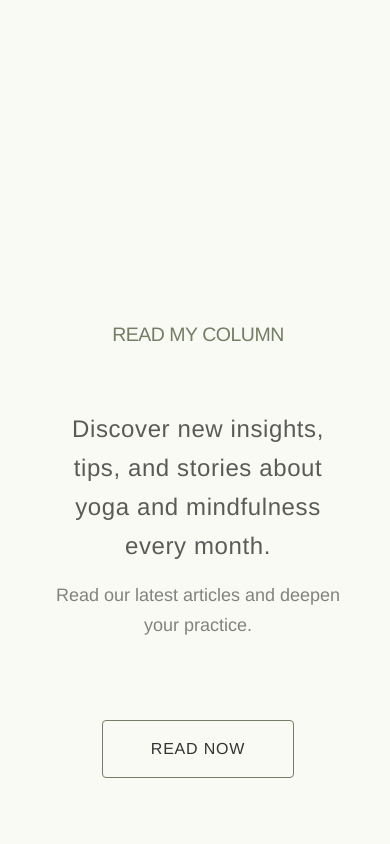
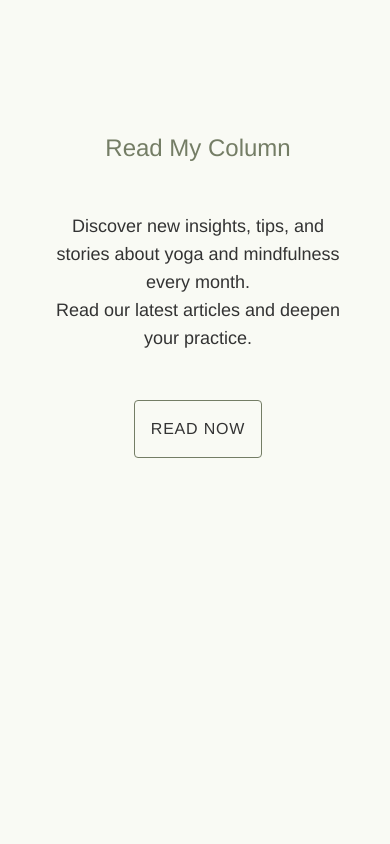
Before and after one commit to samanthacabrera/yoga-library, a React (Vite) app: page / in a window 390 px wide. Shown: the part 10940-11784 px from the top of the page. Built offline with nearby package versions, Linux system fonts and the light colour scheme.

Commit message:
home component refactor done

```diff
--- a/src/components/Home.jsx
+++ b/src/components/Home.jsx
@@ -278,34 +278,25 @@ const Home = () => {
 
       {/* Newsletter */}
         <motion.div
-        initial={{ opacity: 0, y: 50 }}
-        whileInView={{ opacity: 1, y: 0 }}
-        viewport={{ once: false, amount: 0.2 }}
-        transition={{ duration: 1 }}
-        className="py-48 flex flex-col items-center text-center"
+          initial={{ opacity: 0, y: 50 }} whileInView={{ opacity: 1, y: 0 }} viewport={{ once: false, amount: 0.2 }} transition={{ duration: 1 }}
+          className="flex flex-col justify-center items-center text-center space-y-12"
         >
-        <h2 className="text-[5vw] leading-[1.1] tracking-tight uppercase max-w-4xl">
+        <h2 className="text-2xl md:text-6xl">
           Read My Column
         </h2>
 
-        <p className="mt-16 text-2xl max-w-3xl leading-relaxed tracking-wide opacity-80">
-          Discover new insights, tips, and stories about yoga and mindfulness every month.
-        </p>
-
-        <p className="mt-4 text-lg max-w-xl leading-relaxed opacity-60">
+        <p className="text-lg">
+          Discover new insights, tips, and stories about yoga and mindfulness every month.<br />
           Read our latest articles and deepen your practice.
         </p>
-
-        <div className="mt-20">
         <Link
           to="/newsletter"
-            className="flex items-center justify-center px-12 py-2 rounded font-medium uppercase tracking-wider border border-moss transition-all duration-300 hover:scale-105 hover:bg-moss hover:text-white"
+          className="flex items-center justify-center w-fit px-4 py-2 rounded font-medium uppercase tracking-wider border border-moss transition-all duration-300 hover:scale-105 hover:bg-moss hover:text-white"
         >
           <span>
             Read Now
           </span>
         </Link>
-        </div>
         </motion.div>
       </div>
     </>
```
Lines whose indentation alone changed are shown as unchanged.
